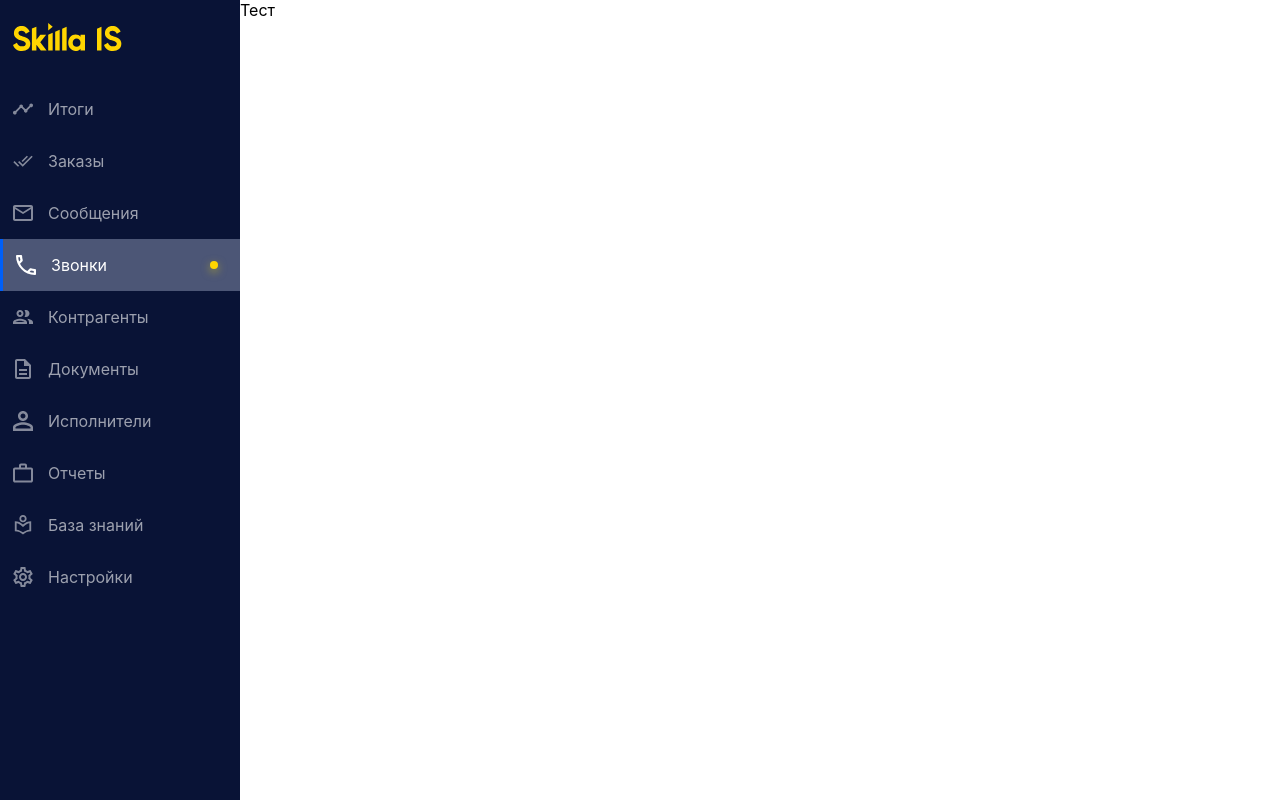
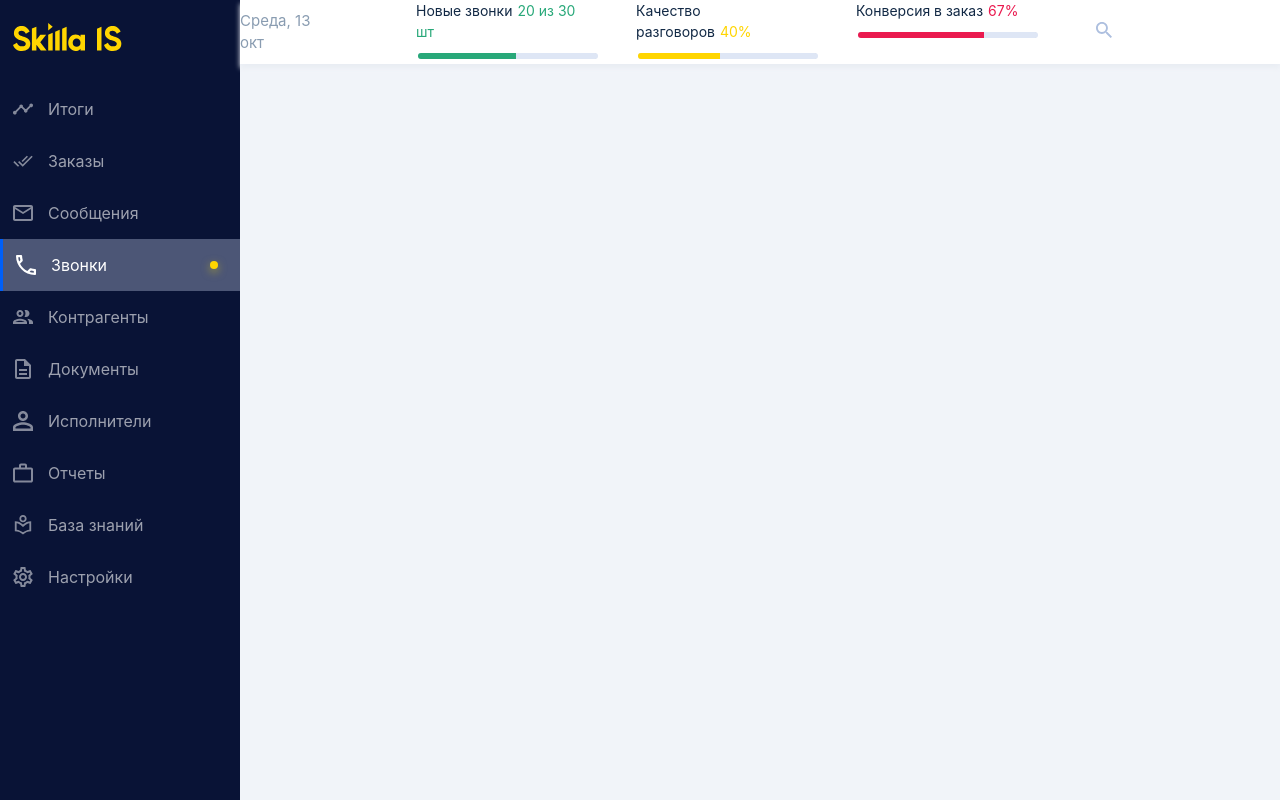
Before and after one commit to phildesign/skilla-test-task, a React (Create React App) app: page / in a window 1280 px wide. Shown: the top 800 px of the page. Built offline with nearby package versions, Linux system fonts and the light colour scheme; a web font is replaced by a local one.

Commit message:
add Header

```diff
--- a/src/App.module.css
+++ b/src/App.module.css
@@ -64,4 +64,5 @@
 }
 
 .Main {
+	background: #f1f4f9;
 }
--- a/src/App.tsx
+++ b/src/App.tsx
@@ -2,6 +2,7 @@ import React from 'react';
 import { BrowserRouter as Router, Link } from 'react-router-dom';
 import cn from 'classnames';
 import styles from './App.module.css';
+import Header from './components/Header/Header';
 
 export interface INavData {
 	id: number;
@@ -106,11 +107,13 @@ const App = () => {
 			<div className={styles.App}>
 				<aside className={styles.Aside}>
 					<div className={styles.Aside__logo}>
-						<img src="./img/logo.svg" alt="" className="Aside__logo-img" />
+						<img src="./img/logo.svg" alt="Skilla" className={styles.Aside__logoImg} />
 					</div>
 					<nav className={styles.Aside__nav}>{navItems}</nav>
 				</aside>
-				<main className={styles.Main}>Тест</main>
+				<main className={styles.Main}>
+					<Header />
+				</main>
 			</div>
 		</Router>
 	);
--- /dev/null
+++ b/src/components/Header/Header.module.css
@@ -0,0 +1,104 @@
+.Header {
+	width: 100%;
+	height: 64px;
+	box-shadow: 0px 4px 5px #e9edf3;
+	background: #ffffff;
+}
+
+.Header__inner {
+	max-width: 1440px;
+	width: 100%;
+	height: 100%;
+	margin: 0 auto;
+	display: grid;
+	grid-template-columns: 90px 594px auto;
+	align-items: center;
+	gap: 86px;
+}
+
+.Header__left {
+}
+
+.Header__center {
+	display: grid;
+	grid-template-columns: repeat(3, 180px);
+	gap: 40px;
+}
+
+.Header__right {
+}
+
+.Header__date {
+	font-weight: 400;
+	font-size: 15px;
+	line-height: 148%;
+	color: #899cb1;
+}
+
+.Header__col {
+}
+
+.Header__title {
+	font-weight: 400;
+	font-size: 14px;
+	line-height: 148%;
+	color: #122945;
+}
+
+.Header__value {
+	margin-left: 5px;
+}
+
+.Header__col_green .Header__value {
+	color: #28a879;
+}
+
+.Header__col_yellow .Header__value {
+	color: #ffd500;
+}
+
+.Header__col_red .Header__value {
+	color: #ea1a4f;
+}
+
+.Header__range {
+	width: 100%;
+	height: 6px;
+	overflow: hidden;
+	border-radius: 12px;
+}
+
+.Header__range::-webkit-slider-runnable-track {
+	height: 50px;
+	-webkit-appearance: none;
+	color: #13bba4;
+	margin-top: -1px;
+	background: #dee6f5;
+}
+
+.Header__range::-webkit-slider-thumb {
+	-webkit-appearance: none;
+	background: #dee6f5;
+	border-radius: 12px 0px 0px 12px;
+}
+
+.Header__col_green .Header__range::-webkit-slider-thumb {
+	box-shadow: -80px 0 0 80px #28a879;
+}
+
+.Header__col_yellow .Header__range::-webkit-slider-thumb {
+	box-shadow: -80px 0 0 80px #ffd500;
+}
+
+.Header__col_red .Header__range::-webkit-slider-thumb {
+	box-shadow: -80px 0 0 80px #ea1a4f;
+}
+
+.Header__search {
+	cursor: pointer;
+}
+
+.Header__searchIcon {
+	width: 16px;
+	height: 16px;
+}
--- /dev/null
+++ b/src/components/Header/Header.tsx
@@ -0,0 +1,56 @@
+import React from 'react';
+import cn from 'classnames';
+import styles from './Header.module.css';
+
+const Header = () => {
+	return (
+		<header className={styles.Header}>
+			<div className={styles.Header__inner}>
+				<div className={styles.Header__left}>
+					<div className={styles.Header__date}>Среда, 13 окт</div>
+				</div>
+				<div className={styles.Header__center}>
+					<div
+						className={cn(styles.Header__col, {
+							[styles.Header__col_green]: true,
+						})}>
+						<div className={styles.Header__title}>
+							Новые звонки
+							<span className={styles.Header__value}>20 из 30 шт</span>
+						</div>
+						<input type="range" min="0" max="100" value="50" className={styles.Header__range} />
+					</div>
+					<div
+						className={cn(styles.Header__col, {
+							[styles.Header__col_yellow]: true,
+						})}>
+						<div className={styles.Header__title}>
+							Качество разговоров
+							<span className={styles.Header__value}>40%</span>
+						</div>
+						<input type="range" min="0" max="100" value="40" className={styles.Header__range} />
+					</div>
+					<div
+						className={cn(styles.Header__col, {
+							[styles.Header__col_red]: true,
+						})}>
+						<div className={styles.Header__title}>
+							Конверсия в заказ
+							<span className={styles.Header__value}>67%</span>
+						</div>
+						<input type="range" min="0" max="100" value="67" className={styles.Header__range} />
+					</div>
+				</div>
+				<div className={styles.Header__right}>
+					<div className={styles.Header__search}>
+						<svg className={styles.Header__searchIcon}>
+							<use xlinkHref="../img/icons/sprite.svg#search"></use>
+						</svg>
+					</div>
+				</div>
+			</div>
+		</header>
+	);
+};
+
+export default Header;
```
